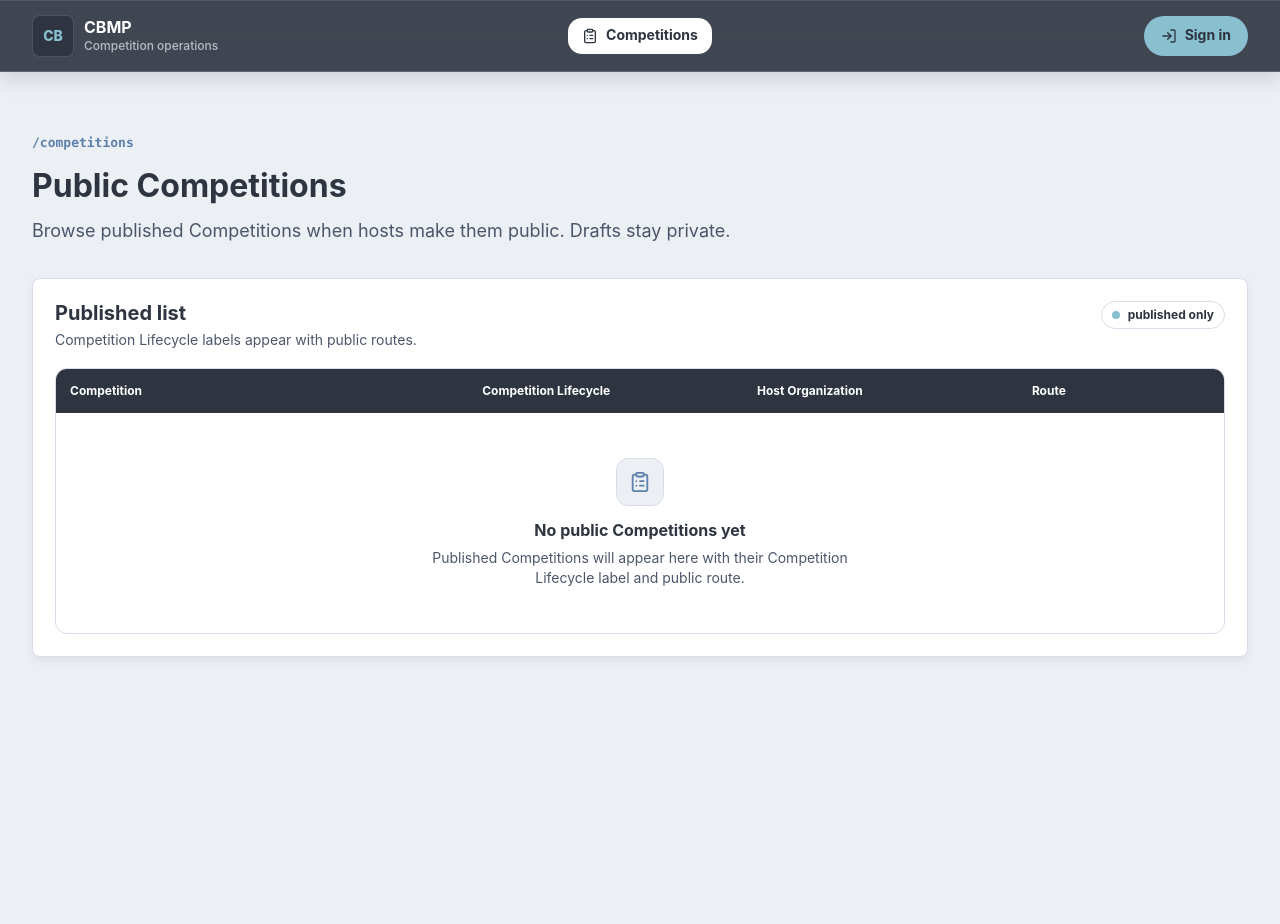
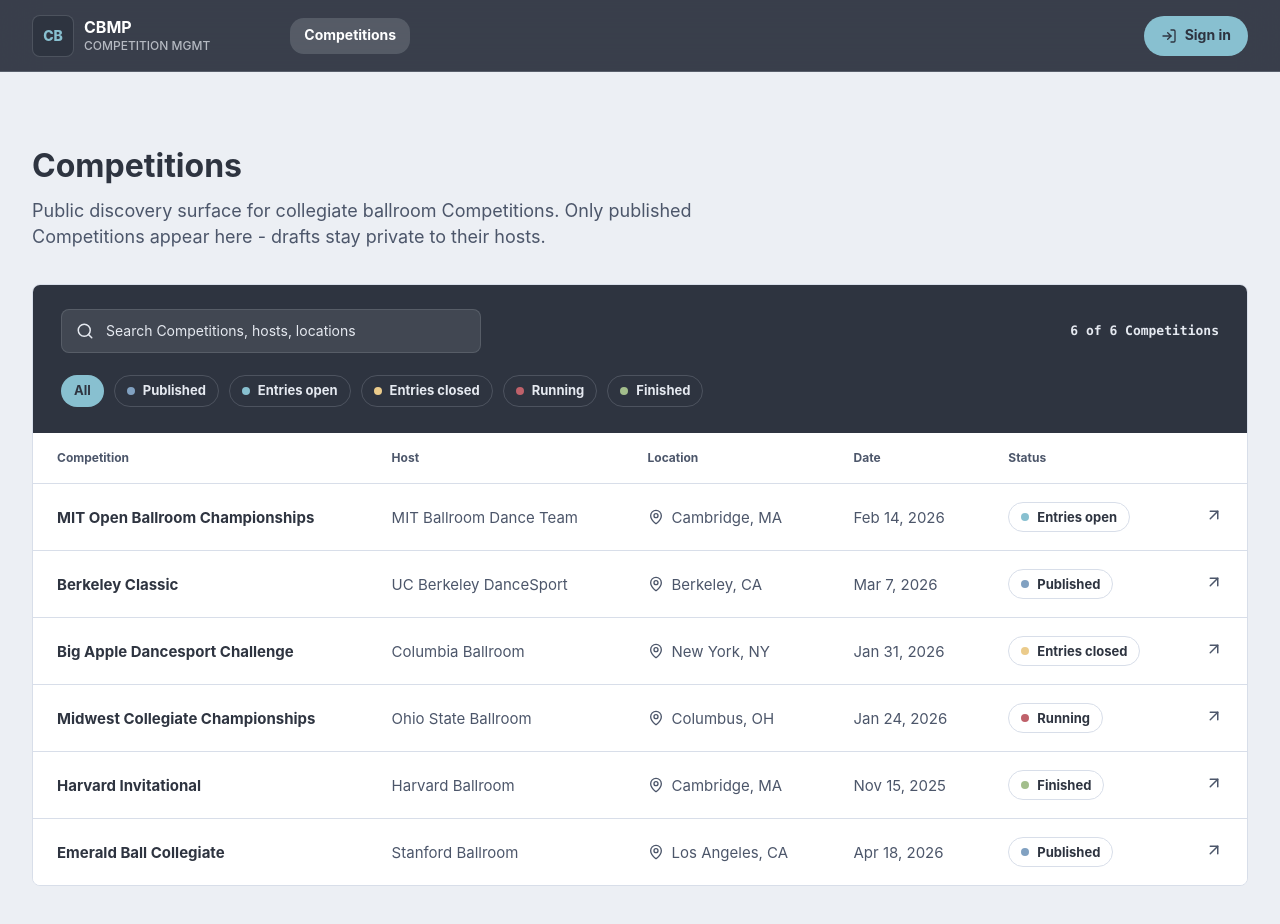
Before and after one commit to curtisjm/cbmp, a Next.js app: page /competitions in a window 1280 px wide. Shown: the top 924 px of the page. Before the commit the page ends 800 px from the top, so only its background shows below. Built offline with nearby package versions, Linux system fonts and the light colour scheme; no server answers.

Commit message:
Match reference public UI surfaces

```diff
--- a/src/app/competitions/page.tsx
+++ b/src/app/competitions/page.tsx
@@ -1,10 +1,69 @@
+import { ArrowUpRight, MapPin, Search } from "lucide-react";
 import type { Metadata } from "next";
-
-import { PublicCompetitionsEmpty } from "../../components/public-competitions-empty";
 
 export const metadata: Metadata = {
   title: "Public Competitions",
 };
+
+const competitionRows = [
+  {
+    date: "Feb 14, 2026",
+    host: "MIT Ballroom Dance Team",
+    location: "Cambridge, MA",
+    name: "MIT Open Ballroom Championships",
+    status: "Entries open",
+    tone: "open",
+  },
+  {
+    date: "Mar 7, 2026",
+    host: "UC Berkeley DanceSport",
+    location: "Berkeley, CA",
+    name: "Berkeley Classic",
+    status: "Published",
+    tone: "published",
+  },
+  {
+    date: "Jan 31, 2026",
+    host: "Columbia Ballroom",
+    location: "New York, NY",
+    name: "Big Apple Dancesport Challenge",
+    status: "Entries closed",
+    tone: "closed",
+  },
+  {
+    date: "Jan 24, 2026",
+    host: "Ohio State Ballroom",
+    location: "Columbus, OH",
+    name: "Midwest Collegiate Championships",
+    status: "Running",
+    tone: "running",
+  },
+  {
+    date: "Nov 15, 2025",
+    host: "Harvard Ballroom",
+    location: "Cambridge, MA",
+    name: "Harvard Invitational",
+    status: "Finished",
+    tone: "finished",
+  },
+  {
+    date: "Apr 18, 2026",
+    host: "Stanford Ballroom",
+    location: "Los Angeles, CA",
+    name: "Emerald Ball Collegiate",
+    status: "Published",
+    tone: "published",
+  },
+] as const;
+
+const filterLabels = [
+  "All",
+  "Published",
+  "Entries open",
+  "Entries closed",
+  "Running",
+  "Finished",
+] as const;
 
 export default function CompetitionsPage() {
   return (
@@ -13,30 +72,86 @@
       aria-labelledby="competitions-heading"
     >
       <div className="page-heading">
-        <span className="route-label">/competitions</span>
-        <h1 id="competitions-heading">Public Competitions</h1>
+        <h1 id="competitions-heading">Competitions</h1>
         <p>
-          Browse published Competitions when hosts make them public. Drafts stay
-          private.
+          Public discovery surface for collegiate ballroom Competitions. Only
+          published Competitions appear here - drafts stay private to their
+          hosts.
         </p>
       </div>
 
-      <section className="work-surface">
-        <div className="work-header">
-          <div>
-            <h2>Published list</h2>
-            <p>Competition Lifecycle labels appear with public routes.</p>
+      <section className="competition-list">
+        <div className="competition-list__toolbar">
+          <div className="competition-list__topbar">
+            <label className="competition-search">
+              <Search aria-hidden="true" className="competition-search__icon" />
+              <span className="sr-only">Search Competitions</span>
+              <input
+                disabled
+                placeholder="Search Competitions, hosts, locations"
+                type="search"
+              />
+            </label>
+            <span className="competition-count">6 of 6 Competitions</span>
           </div>
-          <div className="state-chip">
-            <span className="state-chip__dot" aria-hidden="true" />
-            <span>published only</span>
+
+          <div className="filter-chip-list" aria-label="Competition filters">
+            {filterLabels.map((label, index) => (
+              <span
+                className="filter-chip"
+                data-active={index === 0 ? "true" : undefined}
+                data-tone={label.toLowerCase().replace(" ", "-")}
+                key={label}
+              >
+                {index > 0 ? (
+                  <span className="filter-chip__dot" aria-hidden="true" />
+                ) : null}
+                <span>{label}</span>
+              </span>
+            ))}
           </div>
         </div>
 
-        <PublicCompetitionsEmpty
-          ariaLabel="Public Competitions"
-          description="Published Competitions will appear here with their Competition Lifecycle label and public route."
-        />
+        <div className="competition-table-wrap">
+          <table className="competition-table">
+            <thead>
+              <tr>
+                <th scope="col">Competition</th>
+                <th scope="col">Host</th>
+                <th scope="col">Location</th>
+                <th scope="col">Date</th>
+                <th scope="col">Status</th>
+                <th scope="col">
+                  <span className="sr-only">Open Competition</span>
+                </th>
+              </tr>
+            </thead>
+            <tbody>
+              {competitionRows.map((row) => (
+                <tr key={row.name}>
+                  <th scope="row">{row.name}</th>
+                  <td>{row.host}</td>
+                  <td>
+                    <span className="location-cell">
+                      <MapPin aria-hidden="true" className="location-cell__icon" />
+                      <span>{row.location}</span>
+                    </span>
+                  </td>
+                  <td>{row.date}</td>
+                  <td>
+                    <span className="status-pill" data-tone={row.tone}>
+                      <span className="status-pill__dot" aria-hidden="true" />
+                      <span>{row.status}</span>
+                    </span>
+                  </td>
+                  <td className="competition-table__open">
+                    <ArrowUpRight aria-hidden="true" />
+                  </td>
+                </tr>
+              ))}
+            </tbody>
+          </table>
+        </div>
       </section>
     </main>
   );
--- a/src/app/globals.css
+++ b/src/app/globals.css
@@ -32,10 +32,8 @@
   --radius-panel: 8px;
   --radius-pill: 999px;
 
-  --shadow-panel: 0 4px 8px rgb(46 52 64 / 0.08);
-  --shadow-nav:
-    inset 0 1px 0 rgb(236 239 244 / 0.1),
-    0 8px 18px rgb(46 52 64 / 0.14);
+  --shadow-panel: none;
+  --shadow-nav: none;
 
   --font-sans:
     Inter, ui-sans-serif, system-ui, -apple-system, BlinkMacSystemFont,
@@ -82,6 +80,15 @@
   outline-offset: 3px;
 }
 
+.sr-only {
+  position: absolute;
+  width: 1px;
+  height: 1px;
+  overflow: hidden;
+  clip: rect(0, 0, 0, 0);
+  white-space: nowrap;
+}
+
 .app-frame {
   min-height: 100vh;
   padding: 0;
@@ -92,7 +99,7 @@
   top: 0;
   z-index: 20;
   display: grid;
-  grid-template-columns: minmax(0, 1fr) auto minmax(0, 1fr);
+  grid-template-columns: auto minmax(0, 1fr) auto;
   gap: 16px;
   align-items: center;
   width: 100%;
@@ -101,10 +108,10 @@
   padding: 12px 32px;
   border: 0;
   border-bottom: 1px solid rgb(216 222 233 / 0.2);
-  background: rgb(46 52 64 / 0.9);
+  background: rgb(46 52 64 / 0.94);
   box-shadow: var(--shadow-nav);
   color: var(--text-inverse);
-  backdrop-filter: blur(28px) saturate(1.22);
+  backdrop-filter: blur(18px) saturate(1.12);
 }
 
 .brand-cluster,
@@ -113,9 +120,7 @@
 .nav-link,
 .button,
 .auth-access,
-.lifecycle-item__meta,
-.lifecycle-note,
-.state-chip {
+.lifecycle-item {
   display: flex;
   align-items: center;
 }
@@ -164,8 +169,9 @@
 }
 
 .global-nav {
-  justify-self: center;
-  gap: 4px;
+  justify-self: start;
+  gap: 12px;
+  margin-left: 60px;
   padding: 4px;
   border-radius: var(--radius-md);
   background: transparent;
@@ -192,11 +198,10 @@
 }
 
 .nav-link[data-current="true"] {
-  background: var(--color-snow-0);
-  color: var(--color-polar-0);
+  background: rgb(236 239 244 / 0.16);
+  color: var(--color-snow-0);
 }
 
-.nav-link__icon,
 .button__icon {
   width: 16px;
   height: 16px;
@@ -292,14 +297,6 @@
   text-wrap: pretty;
 }
 
-.route-label {
-  color: var(--color-frost-2);
-  font-family: var(--font-mono);
-  font-size: 13px;
-  font-weight: 650;
-  line-height: 1.2;
-}
-
 .home-hero {
   display: flex;
   min-height: 420px;
@@ -312,11 +309,22 @@
 }
 
 .home-kicker {
+  display: inline-flex;
+  align-items: center;
+  gap: 10px;
   margin: 0 0 18px;
-  color: var(--color-frost-2);
+  color: var(--color-polar-3);
+  font-family: var(--font-mono);
   font-size: 14px;
   font-weight: 700;
   line-height: 1.2;
+}
+
+.home-kicker__dot {
+  width: 8px;
+  height: 8px;
+  border-radius: var(--radius-pill);
+  background: var(--color-frost-0);
 }
 
 .home-copy h1 {
@@ -346,8 +354,8 @@
   margin-top: 32px;
 }
 
-.lifecycle-panel,
-.work-surface,
+.home-ledger,
+.competition-list,
 .safe-surface {
   border: 1px solid var(--border);
   border-radius: var(--radius-panel);
@@ -355,25 +363,27 @@
   box-shadow: var(--shadow-panel);
 }
 
-.lifecycle-panel {
+.home-ledger,
+.competition-list {
   overflow: hidden;
   color: var(--text);
-  background: var(--surface);
 }
 
-.surface-heading {
-  display: flex;
-  align-items: flex-start;
-  justify-content: space-between;
-  gap: 16px;
-  padding: 18px 20px 14px;
-  border-bottom: 1px solid var(--border);
+.home-ledger {
+  display: grid;
+  grid-template-columns: minmax(0, 1fr) minmax(0, 1fr);
 }
 
-.surface-heading h2,
-.surface-heading h1,
-.work-header h1,
-.work-header h2,
+.home-ledger__section {
+  padding: 28px 32px;
+}
+
+.home-ledger__section:first-child {
+  border-right: 1px solid var(--border);
+}
+
+.home-ledger__heading h2,
+.competition-list__toolbar h2,
 .safe-surface h1 {
   margin: 0;
   font-size: 20px;
@@ -381,8 +391,8 @@
   line-height: 1.25;
 }
 
-.surface-heading p,
-.work-header p,
+.home-ledger__heading p,
+.competition-list__toolbar p,
 .safe-surface p {
   margin: 4px 0 0;
   color: var(--text-muted);
@@ -392,34 +402,33 @@
 
 .lifecycle-list {
   display: grid;
-  grid-template-columns: repeat(5, minmax(0, 1fr));
+  gap: 20px;
+  margin: 26px 0 0;
+  padding: 0;
+  list-style: none;
 }
 
 .lifecycle-item {
-  min-height: 132px;
-  padding: 16px;
-  border-right: 1px solid var(--border);
+  display: grid;
+  grid-template-columns: 8px minmax(0, 1fr);
+  gap: 16px;
+  align-items: start;
 }
 
-.lifecycle-item:last-child {
-  border-right: 0;
+.lifecycle-item strong,
+.lifecycle-item span span {
+  display: block;
 }
 
-.lifecycle-item__meta {
-  justify-content: flex-start;
-  gap: 10px;
-}
-
-.lifecycle-item h3 {
-  margin: 0;
+.lifecycle-item strong {
   color: var(--color-polar-0);
   font-size: 15px;
   font-weight: 650;
   line-height: 1.2;
 }
 
-.lifecycle-item p {
-  margin: 12px 0 0;
+.lifecycle-item span span {
+  margin-top: 4px;
   color: var(--text-muted);
   font-size: 13px;
   line-height: 1.35;
@@ -453,119 +462,233 @@
   --status-color: var(--color-finished);
 }
 
-.lifecycle-note {
-  gap: 8px;
-  padding: 14px 20px 18px;
+.role-chip-list,
+.competition-list__topbar,
+.filter-chip-list,
+.filter-chip,
+.competition-search,
+.location-cell,
+.status-pill {
+  display: flex;
+  align-items: center;
+}
+
+.role-chip-list {
+  flex-wrap: wrap;
+  gap: 10px;
+  margin-top: 28px;
+}
+
+.role-chip {
+  min-height: 28px;
+  border: 1px solid var(--border);
+  border-radius: var(--radius-pill);
+  padding: 4px 12px;
+  background: var(--surface-muted);
+  color: var(--color-polar-0);
+  font-size: 13px;
+  font-weight: 600;
+  line-height: 1.2;
+}
+
+.home-ledger__note {
+  margin: 54px 0 0;
+  padding-top: 22px;
   border-top: 1px solid var(--border);
   color: var(--text-muted);
+  font-family: var(--font-mono);
   font-size: 13px;
-  line-height: 1.35;
+  line-height: 1.55;
 }
 
-.lifecycle-note__icon {
-  width: 16px;
-  height: 16px;
-  flex: 0 0 auto;
-  color: var(--color-frost-0);
+.competition-list__toolbar {
+  padding: 24px 28px 26px;
+  background: var(--color-polar-0);
+  color: var(--color-snow-0);
 }
 
-.work-surface {
-  padding: 22px;
+.competition-list__toolbar p {
+  color: var(--color-snow-3);
 }
 
-.work-header {
-  display: flex;
-  align-items: flex-start;
+.competition-list__topbar {
   justify-content: space-between;
-  gap: 16px;
-  margin-bottom: 18px;
+  gap: 20px;
 }
 
-.work-header p,
-.safe-surface p {
-  color: var(--text-muted);
+.competition-search {
+  width: min(100%, 420px);
+  min-height: 44px;
+  gap: 10px;
+  border: 1px solid rgb(216 222 233 / 0.14);
+  border-radius: var(--radius-md);
+  padding: 0 14px;
+  background: rgb(236 239 244 / 0.1);
+  color: var(--color-snow-3);
 }
 
-.state-chip {
-  min-height: 28px;
+.competition-search__icon {
+  width: 18px;
+  height: 18px;
+  flex: 0 0 auto;
+}
+
+.competition-search input {
+  width: 100%;
+  min-width: 0;
+  border: 0;
+  background: transparent;
+  color: var(--color-snow-0);
+  outline: 0;
+}
+
+.competition-search input:disabled {
+  opacity: 1;
+}
+
+.competition-search input::placeholder {
+  color: var(--color-snow-3);
+}
+
+.competition-count {
+  color: var(--color-snow-3);
+  font-family: var(--font-mono);
+  font-size: 13px;
+  font-weight: 650;
+}
+
+.filter-chip-list {
+  flex-wrap: wrap;
+  gap: 10px;
+  margin-top: 22px;
+}
+
+.filter-chip {
+  min-height: 32px;
   gap: 8px;
-  border: 1px solid var(--border);
+  border: 1px solid rgb(216 222 233 / 0.18);
   border-radius: var(--radius-pill);
-  padding: 0 10px;
-  background: var(--surface);
-  color: var(--text);
-  font-size: 12px;
+  padding: 0 12px;
+  color: var(--color-snow-3);
+  font-size: 13px;
   font-weight: 650;
   line-height: 1.2;
 }
 
-.state-chip__dot {
+.filter-chip[data-active="true"] {
+  border-color: transparent;
+  background: var(--color-frost-0);
+  color: var(--color-polar-0);
+}
+
+.filter-chip__dot,
+.status-pill__dot {
   width: 8px;
   height: 8px;
+  flex: 0 0 auto;
   border-radius: var(--radius-pill);
-  background: var(--color-frost-0);
+  background: var(--status-color);
 }
 
-.empty-table {
-  overflow: hidden;
-  border: 1px solid var(--border);
-  border-radius: var(--radius-xl);
+.filter-chip[data-tone="published"],
+.status-pill[data-tone="published"] {
+  --status-color: var(--color-frost-1);
+}
+
+.filter-chip[data-tone="entries-open"],
+.status-pill[data-tone="open"] {
+  --status-color: var(--color-frost-0);
+}
+
+.filter-chip[data-tone="entries-closed"],
+.status-pill[data-tone="closed"] {
+  --status-color: var(--color-amber);
+}
+
+.filter-chip[data-tone="running"],
+.status-pill[data-tone="running"] {
+  --status-color: var(--color-running);
+}
+
+.filter-chip[data-tone="finished"],
+.status-pill[data-tone="finished"] {
+  --status-color: var(--color-finished);
+}
+
+.competition-table-wrap {
+  overflow-x: auto;
   background: var(--surface);
 }
 
-.empty-table__head {
-  display: grid;
-  grid-template-columns: minmax(180px, 1.2fr) minmax(170px, 0.8fr) minmax(160px, 0.8fr) minmax(140px, 0.6fr);
-  min-height: 44px;
-  align-items: center;
-  background: var(--color-polar-0);
-  color: var(--color-snow-0);
+.competition-table {
+  width: 100%;
+  min-width: 920px;
+  border-collapse: collapse;
+}
+
+.competition-table th,
+.competition-table td {
+  padding: 18px 24px;
+  border-bottom: 1px solid var(--border);
+  text-align: left;
+  vertical-align: middle;
+}
+
+.competition-table thead th {
+  color: var(--color-polar-3);
   font-size: 12px;
+  font-weight: 750;
+  line-height: 1.2;
+}
+
+.competition-table tbody th {
+  color: var(--color-polar-0);
+  font-size: 15px;
   font-weight: 650;
 }
 
-.empty-table__head span {
-  padding: 0 14px;
+.competition-table td {
+  color: var(--text-muted);
+  font-size: 15px;
 }
 
-.empty-state {
-  display: grid;
-  min-height: 220px;
-  place-items: center;
-  padding: 32px 20px;
-  text-align: center;
+.competition-table tbody tr:last-child th,
+.competition-table tbody tr:last-child td {
+  border-bottom: 0;
 }
 
-.empty-state__icon {
-  display: grid;
-  width: 48px;
-  height: 48px;
-  place-items: center;
-  margin: 0 auto 14px;
-  border: 1px solid var(--border);
-  border-radius: var(--radius-xl);
-  background: var(--surface-muted);
-  color: var(--color-frost-2);
+.location-cell,
+.status-pill {
+  gap: 8px;
 }
 
-.empty-state__icon svg {
-  width: 22px;
-  height: 22px;
+.location-cell__icon {
+  width: 16px;
+  height: 16px;
+  flex: 0 0 auto;
+  color: var(--color-polar-3);
 }
 
-.empty-state h2 {
-  margin: 0;
-  font-size: 16px;
+.status-pill {
+  width: max-content;
+  min-height: 30px;
+  border: 1px solid var(--border);
+  border-radius: var(--radius-pill);
+  padding: 0 12px;
+  color: var(--color-polar-0);
+  font-size: 13px;
   font-weight: 650;
-  line-height: 1.25;
+  line-height: 1.2;
 }
 
-.empty-state p {
-  max-width: 54ch;
-  margin: 8px auto 0;
-  color: var(--text-muted);
-  font-size: 14px;
-  line-height: 1.45;
+.competition-table__open {
+  width: 52px;
+  color: var(--color-polar-3);
+}
+
+.competition-table__open svg {
+  width: 18px;
+  height: 18px;
 }
 
 .safe-page {
@@ -611,6 +734,7 @@
 
   .global-nav {
     justify-content: flex-start;
+    margin-left: 0;
     overflow-x: auto;
   }
 
@@ -623,12 +747,13 @@
     padding: 38px 0 56px;
   }
 
-  .lifecycle-list {
-    grid-template-columns: repeat(2, minmax(0, 1fr));
+  .home-ledger {
+    grid-template-columns: 1fr;
   }
 
-  .lifecycle-item:nth-child(2n) {
+  .home-ledger__section:first-child {
     border-right: 0;
+    border-bottom: 1px solid var(--border);
   }
 }
 
@@ -654,8 +779,7 @@
   .global-nav,
   .header-actions,
   .home-actions,
-  .surface-heading,
-  .work-header {
+  .competition-list__topbar {
     flex-direction: column;
     align-items: stretch;
   }
@@ -687,35 +811,13 @@
     font-size: 17px;
   }
 
-  .work-surface,
+  .home-ledger__section,
+  .competition-list__toolbar,
   .safe-surface {
     padding: 18px;
   }
 
-  .lifecycle-list {
-    grid-template-columns: 1fr;
-  }
-
-  .lifecycle-item {
-    min-height: 112px;
-    border-right: 0;
-    border-bottom: 1px solid var(--border);
-  }
-
-  .lifecycle-item:nth-child(2n) {
-    border-right: 0;
-  }
-
-  .lifecycle-item:last-child {
-    border-bottom: 0;
-  }
-
-  .empty-table__head {
-    grid-template-columns: minmax(140px, 1fr) minmax(120px, 1fr);
-  }
-
-  .empty-table__head span:nth-child(3),
-  .empty-table__head span:nth-child(4) {
-    display: none;
+  .home-ledger__note {
+    margin-top: 28px;
   }
 }
--- a/src/components/app-shell.tsx
+++ b/src/components/app-shell.tsx
@@ -1,6 +1,5 @@
 "use client";
 
-import type { LucideIcon } from "lucide-react";
 import Link from "next/link";
 import { usePathname } from "next/navigation";
 import type { ReactNode } from "react";
@@ -16,11 +15,10 @@
 type IconLinkProps = {
   href: string;
   label: string;
-  icon: LucideIcon;
   current?: boolean;
 };
 
-function IconLink({ href, label, icon: Icon, current = false }: IconLinkProps) {
+function NavLink({ href, label, current = false }: IconLinkProps) {
   return (
     <Link
       aria-current={current ? "page" : undefined}
@@ -28,7 +26,6 @@
       data-current={current ? "true" : undefined}
       href={href}
     >
-      <Icon aria-hidden="true" className="nav-link__icon" />
       <span>{label}</span>
     </Link>
   );
@@ -48,17 +45,16 @@
             <Link className="brand-name" href="/">
               {productName}
             </Link>
-            <span className="brand-support">Competition operations</span>
+            <span className="brand-support">COMPETITION MGMT</span>
           </div>
         </div>
 
         <nav aria-label="Global navigation" className="global-nav">
           {publicNavItems.map((item) => (
-            <IconLink
+            <NavLink
               key={item.href}
               current={pathname === item.href}
               href={item.href}
-              icon={item.icon}
               label={item.label}
             />
           ))}
--- a/src/components/public-competitions-empty.tsx
+++ /dev/null
@@ -1,31 +0,0 @@
-import { ClipboardList } from "lucide-react";
-
-type PublicCompetitionsEmptyProps = {
-  ariaLabel: string;
-  description: string;
-};
-
-export function PublicCompetitionsEmpty({
-  ariaLabel,
-  description,
-}: PublicCompetitionsEmptyProps) {
-  return (
-    <div className="empty-table" aria-label={ariaLabel}>
-      <div className="empty-table__head" role="presentation">
-        <span>Competition</span>
-        <span>Competition Lifecycle</span>
-        <span>Host Organization</span>
-        <span>Route</span>
-      </div>
-      <div className="empty-state">
-        <div>
-          <span className="empty-state__icon">
-            <ClipboardList aria-hidden="true" />
-          </span>
-          <h2>No public Competitions yet</h2>
-          <p>{description}</p>
-        </div>
-      </div>
-    </div>
-  );
-}
```
Also changed, not shown: src/app/page.tsx (+8 -6 lines), src/components/lifecycle-cues.tsx (+44 -22 lines), src/lib/cbmp.ts (+0 -7 lines), 1 other file (tests, documents, lock files or other folders).
